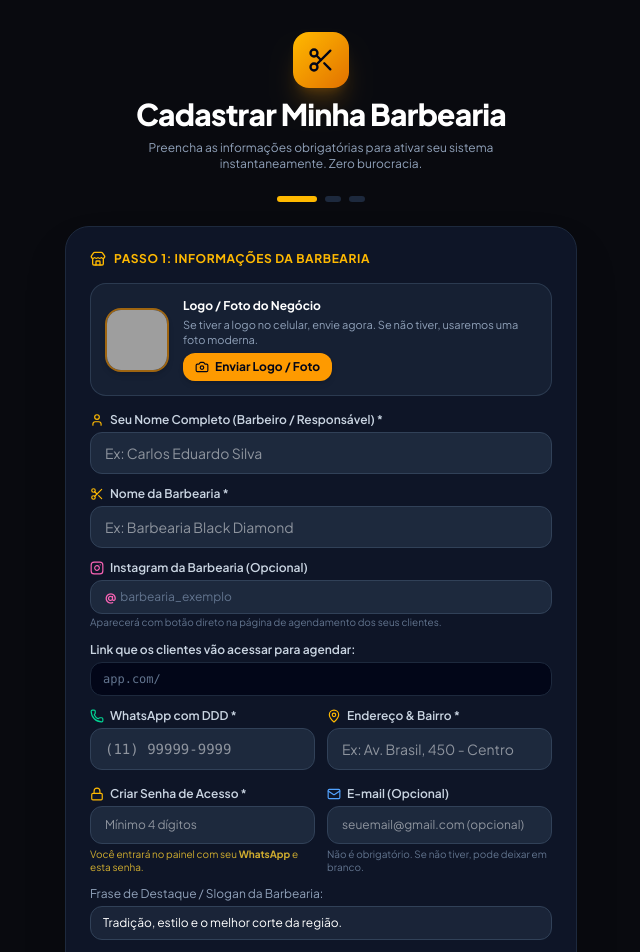
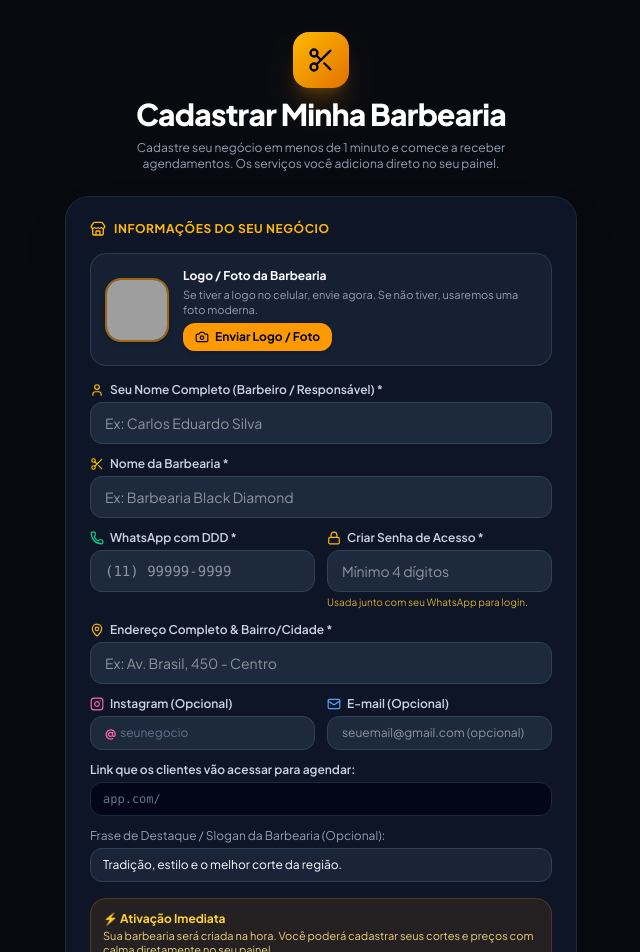
Before and after one commit to joao123-sketch/barbearia_app, a React (Vite) app: page /cadastro in a window 1280 px wide. Shown: the top 952 px of the page, without its empty margins (319-959 px from the left). Built offline with nearby package versions, Linux system fonts and the light colour scheme; grey boxes are pictures that could not be loaded.

Commit message:
feat: streamline onboarding by removing services step and adding empty state

```diff
--- a/src/components/AdminDashboard.tsx
+++ b/src/components/AdminDashboard.tsx
@@ -772,6 +772,26 @@ export const AdminDashboard: React.FC<AdminDashboardProps> = ({
               </button>
             </div>
 
+            {services.length === 0 ? (
+              <div className="p-8 rounded-3xl bg-slate-900/60 border border-dashed border-amber-500/30 text-center space-y-3">
+                <div className="w-12 h-12 rounded-2xl bg-amber-500/10 text-amber-400 flex items-center justify-center mx-auto">
+                  <Scissors className="w-6 h-6" />
+                </div>
+                <div>
+                  <h4 className="font-bold text-sm text-white">Nenhum serviço cadastrado ainda</h4>
+                  <p className="text-xs text-slate-400 mt-1 max-w-xs mx-auto">
+                    Adicione os serviços que você realiza (ex: Corte, Barba, Sobrancelha) com preços e tempos de duração para seus clientes agendarem.
+                  </p>
+                </div>
+                <button
+                  onClick={handleOpenAddService}
+                  className="px-4 py-2.5 rounded-xl bg-amber-500 hover:bg-amber-400 text-slate-950 font-bold text-xs inline-flex items-center gap-1.5 shadow-md shadow-amber-500/20 active:scale-95 transition-all cursor-pointer"
+                >
+                  <Plus className="w-4 h-4" />
+                  <span>Cadastrar Primeiro Serviço</span>
+                </button>
+              </div>
+            ) : (
               <div className="space-y-2.5">
                 {services.map((s) => (
                   <div
@@ -822,6 +842,7 @@ export const AdminDashboard: React.FC<AdminDashboardProps> = ({
                   </div>
                 ))}
               </div>
+            )}
           </div>
         )}
 
--- a/src/components/BarberOnboarding.tsx
+++ b/src/components/BarberOnboarding.tsx
@@ -3,11 +3,7 @@ import { useNavigate } from 'react-router-dom'
 import {
   Scissors,
   CheckCircle2,
-  Sparkles,
-  ArrowRight,
-  ArrowLeft,
   Store,
-  DollarSign,
   User,
   Mail,
   Lock,
@@ -16,7 +12,8 @@ import {
   Check,
   Copy,
   Camera,
-  Trash2
+  Trash2,
+  Sparkles
 } from 'lucide-react'
 import confetti from 'canvas-confetti'
 import type { Barbershop, Service } from '../types'
@@ -40,7 +37,7 @@ export const BarberOnboarding: React.FC<BarberOnboardingProps> = ({
   onRegisterBarbershop
 }) => {
   const navigate = useNavigate()
-  const [step, setStep] = useState<1 | 2 | 3>(1)
+  const [step, setStep] = useState<1 | 2>(1)
   const fileInputRef = useRef<HTMLInputElement>(null)
 
   // Dados do Barbeiro e Estabelecimento
@@ -59,13 +56,6 @@ export const BarberOnboarding: React.FC<BarberOnboardingProps> = ({
   const [hasCustomLogo, setHasCustomLogo] = useState(false)
 
   const [copiedLink, setCopiedLink] = useState(false)
-
-  // Serviços Iniciais
-  const [servicesList, setServicesList] = useState<Array<{ name: string; price: number; duration: number }>>([
-    { name: 'Corte Tradicional / Degradê', price: 40, duration: 35 },
-    { name: 'Barba Completa com Toalha Quente', price: 30, duration: 30 },
-    { name: 'Combo Cabelo + Barba', price: 65, duration: 60 }
-  ])
 
   // Gerar slug automaticamente ao digitar o nome da barbearia
   const handleNameChange = (e: React.ChangeEvent<HTMLInputElement>) => {
@@ -120,15 +110,10 @@ export const BarberOnboarding: React.FC<BarberOnboardingProps> = ({
     }
   }
 
-  const handlePriceChange = (index: number, newPrice: number) => {
-    const updated = [...servicesList]
-    updated[index].price = newPrice
-    setServicesList(updated)
-  }
+  // Conclusão e ativação imediata (cadastro direto sem serviços obrigatórios)
+  const handleFinishRegistration = (e: React.FormEvent) => {
+    e.preventDefault()
 
-  // Validação do Passo 1
-  const handleStep1Submit = (e: React.FormEvent) => {
-    e.preventDefault()
     if (!ownerName.trim()) {
       alert('Por favor, informe o seu nome completo.')
       return
@@ -141,25 +126,20 @@ export const BarberOnboarding: React.FC<BarberOnboardingProps> = ({
       alert('Por favor, informe um WhatsApp válido com DDD.')
       return
     }
+    if (!password.trim() || password.length < 4) {
+      alert('Por favor, crie uma senha de acesso com no mínimo 4 dígitos.')
+      return
+    }
     if (!address.trim()) {
       alert('Por favor, informe o endereço da barbearia.')
       return
     }
-    // E-mail é opcional: se preenchido, valida o formato
+    // E-mail opcional
     if (email.trim() && !email.includes('@')) {
       alert('Por favor, informe um e-mail válido ou deixe o campo em branco.')
       return
     }
-    if (!password.trim() || password.length < 4) {
-      alert('Por favor, crie uma senha de acesso com no mínimo 4 dígitos.')
-      return
-    }
 
-    setStep(2)
-  }
-
-  // Conclusão e ativação imediata
-  const handleFinish = () => {
     const newShopId = 'shop-' + Date.now()
     const nextDate = new Date()
     nextDate.setDate(nextDate.getDate() + 30)
@@ -196,20 +176,8 @@ export const BarberOnboarding: React.FC<BarberOnboardingProps> = ({
       blocked_dates: []
     }
 
-    const createdServices: Service[] = servicesList.map((s, idx) => ({
-      id: `serv-new-${idx}`,
-      barbershop_id: newShopId,
-      name: s.name,
-      description: 'Serviço profissional de alta precisão e qualidade.',
-      duration_minutes: s.duration,
-      price: s.price,
-      category: s.name.toLowerCase().includes('barba') && !s.name.toLowerCase().includes('combo')
-        ? 'barba'
-        : s.name.toLowerCase().includes('combo')
-        ? 'combo'
-        : 'cabelo',
-      active: true
-    }))
+    // Não cadastra serviços iniciais agora; o barbeiro cadastra diretamente no painel
+    const createdServices: Service[] = []
 
     // Salvar sessão do barbeiro (login com WhatsApp e Senha)
     localStorage.setItem('barber_current_user', JSON.stringify({
@@ -222,7 +190,7 @@ export const BarberOnboarding: React.FC<BarberOnboardingProps> = ({
     }))
 
     onRegisterBarbershop(newBarbershop, createdServices)
-    setStep(3)
+    setStep(2)
 
     try {
       confetti({
@@ -255,23 +223,16 @@ export const BarberOnboarding: React.FC<BarberOnboardingProps> = ({
             Cadastrar Minha Barbearia
           </h1>
           <p className="text-xs text-slate-400 max-w-sm mx-auto">
-            Preencha as informações obrigatórias para ativar seu sistema instantaneamente. Zero burocracia.
+            Cadastre seu negócio em menos de 1 minuto e comece a receber agendamentos. Os serviços você adiciona direto no seu painel.
           </p>
         </div>
 
-        {/* Indicador de Passos */}
-        <div className="flex items-center justify-center gap-2">
-          <div className={`h-1.5 rounded-full transition-all ${step >= 1 ? 'w-10 bg-amber-400' : 'w-4 bg-slate-800'}`} />
-          <div className={`h-1.5 rounded-full transition-all ${step >= 2 ? 'w-10 bg-amber-400' : 'w-4 bg-slate-800'}`} />
-          <div className={`h-1.5 rounded-full transition-all ${step === 3 ? 'w-10 bg-emerald-400' : 'w-4 bg-slate-800'}`} />
-        </div>
-
-        {/* ===================== PASSO 1: DADOS OBRIGATÓRIOS E LOGO ===================== */}
+        {/* ===================== PASSO 1: FORMULÁRIO COMPLETO & RÁPIDO ===================== */}
         {step === 1 && (
-          <form onSubmit={handleStep1Submit} className="p-6 rounded-3xl bg-slate-900/90 border border-slate-800 space-y-4 shadow-2xl">
+          <form onSubmit={handleFinishRegistration} className="p-6 rounded-3xl bg-slate-900/90 border border-slate-800 space-y-4 shadow-2xl">
             <div className="flex items-center gap-2 text-xs font-bold text-amber-400 uppercase tracking-wider">
               <Store className="w-4 h-4" />
-              <span>Passo 1: Informações da Barbearia</span>
+              <span>Informações do seu Negócio</span>
             </div>
 
             {/* FOTO / LOGO DO NEGÓCIO */}
@@ -287,7 +248,7 @@ export const BarberOnboarding: React.FC<BarberOnboardingProps> = ({
               <div className="flex-1 text-xs space-y-1">
                 <div className="flex items-center justify-between">
                   <span className="font-bold text-white text-xs">
-                    Logo / Foto do Negócio
+                    Logo / Foto da Barbearia
                   </span>
                   {hasCustomLogo && (
                     <button
@@ -358,25 +319,93 @@ export const BarberOnboarding: React.FC<BarberOnboardingProps> = ({
                 />
               </div>
 
-              {/* Instagram da Barbearia */}
+              <div className="grid grid-cols-1 sm:grid-cols-2 gap-3">
+                {/* WhatsApp */}
+                <div>
+                  <label className="block text-slate-300 font-semibold mb-1 flex items-center gap-1.5">
+                    <Phone className="w-3.5 h-3.5 text-emerald-400" />
+                    <span>WhatsApp com DDD *</span>
+                  </label>
+                  <input
+                    type="tel"
+                    required
+                    placeholder="(11) 99999-9999"
+                    value={phone}
+                    onChange={handlePhoneChange}
+                    className="w-full px-3.5 py-2.5 rounded-xl bg-slate-800 border border-slate-700 focus:border-amber-500 focus:outline-none text-white text-sm font-mono"
+                  />
+                </div>
+
+                {/* Senha de Acesso */}
+                <div>
+                  <label className="block text-slate-300 font-semibold mb-1 flex items-center gap-1.5">
+                    <Lock className="w-3.5 h-3.5 text-amber-400" />
+                    <span>Criar Senha de Acesso *</span>
+                  </label>
+                  <input
+                    type="password"
+                    required
+                    placeholder="Mínimo 4 dígitos"
+                    value={password}
+                    onChange={(e) => setPassword(e.target.value)}
+                    className="w-full px-3.5 py-2.5 rounded-xl bg-slate-800 border border-slate-700 focus:border-amber-500 focus:outline-none text-white text-sm"
+                  />
+                  <span className="text-[10px] text-amber-300/80 mt-1 block">
+                    Usada junto com seu WhatsApp para login.
+                  </span>
+                </div>
+              </div>
+
+              {/* Endereço */}
+              <div>
+                <label className="block text-slate-300 font-semibold mb-1 flex items-center gap-1.5">
+                  <MapPin className="w-3.5 h-3.5 text-amber-400" />
+                  <span>Endereço Completo & Bairro/Cidade *</span>
+                </label>
+                <input
+                  type="text"
+                  required
+                  placeholder="Ex: Av. Brasil, 450 - Centro"
+                  value={address}
+                  onChange={(e) => setAddress(e.target.value)}
+                  className="w-full px-3.5 py-2.5 rounded-xl bg-slate-800 border border-slate-700 focus:border-amber-500 focus:outline-none text-white text-sm"
+                />
+              </div>
+
+              {/* Instagram & E-mail (Opcionais) */}
+              <div className="grid grid-cols-1 sm:grid-cols-2 gap-3">
+                {/* Instagram */}
                 <div>
                   <label className="block text-slate-300 font-semibold mb-1 flex items-center gap-1.5">
                     <InstagramIcon className="w-3.5 h-3.5 text-pink-400" />
-                  <span>Instagram da Barbearia (Opcional)</span>
+                    <span>Instagram (Opcional)</span>
                   </label>
                   <div className="flex items-center px-3.5 py-2 rounded-xl bg-slate-800 border border-slate-700 focus-within:border-amber-500">
                     <span className="text-pink-400 font-bold mr-1">@</span>
                     <input
                       type="text"
-                    placeholder="barbearia_exemplo"
+                      placeholder="seunegocio"
                       value={instagram.replace('@', '')}
                       onChange={(e) => setInstagram(e.target.value)}
                       className="w-full bg-transparent text-white text-xs focus:outline-none placeholder-slate-500"
                     />
                   </div>
-                <span className="text-[10px] text-slate-500 mt-0.5 block">
-                  Aparecerá com botão direto na página de agendamento dos seus clientes.
-                </span>
+                </div>
+
+                {/* E-mail (Opcional) */}
+                <div>
+                  <label className="block text-slate-300 font-semibold mb-1 flex items-center gap-1.5">
+                    <Mail className="w-3.5 h-3.5 text-blue-400" />
+                    <span>E-mail (Opcional)</span>
+                  </label>
+                  <input
+                    type="email"
+                    placeholder="seuemail@gmail.com (opcional)"
+                    value={email}
+                    onChange={(e) => setEmail(e.target.value)}
+                    className="w-full px-3.5 py-2 rounded-xl bg-slate-800 border border-slate-700 focus:border-amber-500 focus:outline-none text-white text-xs"
+                  />
+                </div>
               </div>
 
               {/* Slug / Link personalizado */}
@@ -396,82 +425,10 @@ export const BarberOnboarding: React.FC<BarberOnboardingProps> = ({
                 </div>
               </div>
 
-              <div className="grid grid-cols-1 sm:grid-cols-2 gap-3">
-                {/* WhatsApp */}
-                <div>
-                  <label className="block text-slate-300 font-semibold mb-1 flex items-center gap-1.5">
-                    <Phone className="w-3.5 h-3.5 text-emerald-400" />
-                    <span>WhatsApp com DDD *</span>
-                  </label>
-                  <input
-                    type="tel"
-                    required
-                    placeholder="(11) 99999-9999"
-                    value={phone}
-                    onChange={handlePhoneChange}
-                    className="w-full px-3.5 py-2.5 rounded-xl bg-slate-800 border border-slate-700 focus:border-amber-500 focus:outline-none text-white text-sm font-mono"
-                  />
-                </div>
-
-                {/* Endereço */}
-                <div>
-                  <label className="block text-slate-300 font-semibold mb-1 flex items-center gap-1.5">
-                    <MapPin className="w-3.5 h-3.5 text-amber-400" />
-                    <span>Endereço & Bairro *</span>
-                  </label>
-                  <input
-                    type="text"
-                    required
-                    placeholder="Ex: Av. Brasil, 450 - Centro"
-                    value={address}
-                    onChange={(e) => setAddress(e.target.value)}
-                    className="w-full px-3.5 py-2.5 rounded-xl bg-slate-800 border border-slate-700 focus:border-amber-500 focus:outline-none text-white text-sm"
-                  />
-                </div>
-              </div>
-
-              {/* Senha e E-mail de Acesso */}
-              <div className="grid grid-cols-1 sm:grid-cols-2 gap-3 pt-1">
-                <div>
-                  <label className="block text-slate-300 font-semibold mb-1 flex items-center gap-1.5">
-                    <Lock className="w-3.5 h-3.5 text-amber-400" />
-                    <span>Criar Senha de Acesso *</span>
-                  </label>
-                  <input
-                    type="password"
-                    required
-                    placeholder="Mínimo 4 dígitos"
-                    value={password}
-                    onChange={(e) => setPassword(e.target.value)}
-                    className="w-full px-3.5 py-2.5 rounded-xl bg-slate-800 border border-slate-700 focus:border-amber-500 focus:outline-none text-white text-xs"
-                  />
-                  <span className="text-[10px] text-amber-300/80 mt-1 block">
-                    Você entrará no painel com seu <strong>WhatsApp</strong> e esta senha.
-                  </span>
-                </div>
-
-                <div>
-                  <label className="block text-slate-300 font-semibold mb-1 flex items-center gap-1.5">
-                    <Mail className="w-3.5 h-3.5 text-blue-400" />
-                    <span>E-mail (Opcional)</span>
-                  </label>
-                  <input
-                    type="email"
-                    placeholder="seuemail@gmail.com (opcional)"
-                    value={email}
-                    onChange={(e) => setEmail(e.target.value)}
-                    className="w-full px-3.5 py-2.5 rounded-xl bg-slate-800 border border-slate-700 focus:border-amber-500 focus:outline-none text-white text-xs"
-                  />
-                  <span className="text-[10px] text-slate-500 mt-1 block">
-                    Não é obrigatório. Se não tiver, pode deixar em branco.
-                  </span>
-                </div>
-              </div>
-
               {/* Slogan */}
               <div>
                 <label className="block text-slate-400 mb-1">
-                  Frase de Destaque / Slogan da Barbearia:
+                  Frase de Destaque / Slogan da Barbearia (Opcional):
                 </label>
                 <input
                   type="text"
@@ -482,12 +439,19 @@ export const BarberOnboarding: React.FC<BarberOnboardingProps> = ({
               </div>
             </div>
 
+            <div className="p-3 rounded-2xl bg-amber-500/10 border border-amber-500/20 text-xs text-amber-200/90">
+              <p className="font-bold text-amber-300">⚡ Ativação Imediata</p>
+              <p className="text-[11px] mt-0.5">
+                Sua barbearia será criada na hora. Você poderá cadastrar seus cortes e preços com calma diretamente no seu painel.
+              </p>
+            </div>
+
             <button
               type="submit"
-              className="w-full py-3.5 rounded-xl bg-gradient-to-r from-amber-500 to-amber-400 text-slate-950 font-black text-sm flex items-center justify-center gap-2 shadow-lg shadow-amber-500/20 active:scale-95 transition-all cursor-pointer"
+              className="w-full py-3.5 rounded-xl bg-gradient-to-r from-amber-500 to-amber-400 text-slate-950 font-black text-sm flex items-center justify-center gap-2 shadow-lg shadow-amber-500/25 active:scale-95 transition-all cursor-pointer"
             >
-              <span>Continuar para Serviços</span>
-              <ArrowRight className="w-4 h-4" />
+              <Sparkles className="w-4 h-4" />
+              <span>Concluir Cadastro & Acessar Painel</span>
             </button>
 
             <div className="text-center pt-1">
@@ -502,80 +466,20 @@ export const BarberOnboarding: React.FC<BarberOnboardingProps> = ({
           </form>
         )}
 
-        {/* ===================== PASSO 2: SERVIÇOS E PREÇOS ===================== */}
+        {/* ===================== PASSO 2: SUCESSO E LINK PRONTO ===================== */}
         {step === 2 && (
-          <div className="p-6 rounded-3xl bg-slate-900/90 border border-slate-800 space-y-4 shadow-2xl">
-            <div className="flex items-center justify-between">
-              <div className="flex items-center gap-2 text-xs font-bold text-amber-400 uppercase tracking-wider">
-                <DollarSign className="w-4 h-4" />
-                <span>Passo 2: Defina seus Valores Iniciais</span>
-              </div>
-              <button
-                onClick={() => setStep(1)}
-                className="text-slate-400 hover:text-white text-xs flex items-center gap-1 cursor-pointer"
-              >
-                <ArrowLeft className="w-3.5 h-3.5" />
-                <span>Voltar</span>
-              </button>
-            </div>
-
-            <p className="text-xs text-slate-400">
-              Ajuste os valores dos serviços mais comuns. Você poderá adicionar mais serviços e alterar preços a qualquer momento no seu painel.
-            </p>
-
-            <div className="space-y-3">
-              {servicesList.map((serv, index) => (
-                <div
-                  key={index}
-                  className="p-3.5 rounded-2xl bg-slate-800/90 border border-slate-700 flex items-center justify-between gap-3 text-xs"
-                >
-                  <div className="flex-1">
-                    <p className="font-bold text-white text-xs">{serv.name}</p>
-                    <p className="text-slate-400 text-[11px]">{serv.duration} minutos</p>
-                  </div>
-
-                  <div className="flex items-center gap-1.5 shrink-0">
-                    <span className="text-slate-400 font-bold">R$</span>
-                    <input
-                      type="number"
-                      step="1"
-                      value={serv.price}
-                      onChange={(e) => handlePriceChange(index, Number(e.target.value))}
-                      className="w-20 px-2.5 py-1.5 rounded-xl bg-slate-900 border border-slate-700 text-amber-300 font-black text-sm text-right focus:border-amber-500 focus:outline-none"
-                    />
-                  </div>
-                </div>
-              ))}
-            </div>
-
-            <div className="p-3 rounded-2xl bg-amber-500/10 border border-amber-500/20 text-xs text-amber-200/90">
-              <p className="font-bold text-amber-300">✅ Ativação Instantânea</p>
-              <p className="text-[11px] mt-0.5">
-                Ao clicar abaixo, sua barbearia é criada imediatamente e seu link já estará disponível para seus clientes agendarem.
-              </p>
-            </div>
-
-            <button
-              onClick={handleFinish}
-              className="w-full py-3.5 rounded-xl bg-gradient-to-r from-amber-500 to-amber-400 text-slate-950 font-black text-sm flex items-center justify-center gap-2 shadow-lg shadow-amber-500/25 active:scale-95 transition-all cursor-pointer"
-            >
-              <Sparkles className="w-4 h-4" />
-              <span>Concluir Cadastro & Acessar Sistema</span>
-            </button>
-          </div>
-        )}
-
-        {/* ===================== PASSO 3: SUCESSO E LINK PRONTO ===================== */}
-        {step === 3 && (
           <div className="p-6 rounded-3xl bg-slate-900/90 border border-emerald-500/40 text-center space-y-5 shadow-2xl">
             <div className="w-16 h-16 rounded-3xl bg-emerald-500/20 text-emerald-400 border border-emerald-500/40 flex items-center justify-center mx-auto shadow-2xl shadow-emerald-500/30">
               <CheckCircle2 className="w-10 h-10" />
             </div>
 
             <div>
-              <h2 className="text-xl font-black text-white">Barbearia Ativada com Sucesso!</h2>
+              <h2 className="text-xl font-black text-white">Barbearia Criada com Sucesso!</h2>
               <p className="text-xs text-slate-300 mt-1">
-                Parabéns, <strong>{ownerName}</strong>! A <strong>{shopName}</strong> já está cadastrada e o seu link público está no ar.
+                Parabéns, <strong>{ownerName}</strong>! A <strong>{shopName}</strong> já está ativa.
+              </p>
+              <p className="text-xs text-amber-400 font-semibold mt-1">
+                Agora acesse seu painel para cadastrar seus serviços e preços!
               </p>
             </div>
 
@@ -594,9 +498,6 @@ export const BarberOnboarding: React.FC<BarberOnboardingProps> = ({
                   <span>{copiedLink ? 'Copiado!' : 'Copiar'}</span>
                 </button>
               </div>
-              <p className="text-[10px] text-slate-500">
-                Divulgue esse link no seu WhatsApp, Instagram e cartões de visita.
-              </p>
             </div>
 
             <div className="space-y-2.5 pt-2">
@@ -604,14 +505,14 @@ export const BarberOnboarding: React.FC<BarberOnboardingProps> = ({
                 onClick={() => navigate('/admin')}
                 className="w-full py-3.5 rounded-xl bg-gradient-to-r from-amber-500 to-amber-400 text-slate-950 font-black text-sm shadow-lg shadow-amber-500/20 active:scale-95 transition-all cursor-pointer"
               >
-                Acessar Meu Painel Administrativo
+                Ir para o Painel e Cadastrar Serviços
               </button>
 
               <button
                 onClick={() => navigate(`/${slug}`)}
                 className="w-full py-2.5 rounded-xl bg-slate-800 hover:bg-slate-700 text-slate-300 font-semibold text-xs border border-slate-700 cursor-pointer"
               >
-                Testar Visualização do Cliente
+                Ver Página do Cliente
               </button>
             </div>
           </div>
--- a/src/components/BookingClientView.tsx
+++ b/src/components/BookingClientView.tsx
@@ -388,7 +388,13 @@ export const BookingClientView: React.FC<BookingClientViewProps> = ({
 
             {/* Lista de Serviços */}
             <div className="space-y-3">
-              {filteredServices.map((service) => {
+              {filteredServices.length === 0 ? (
+                <div className="p-8 rounded-3xl bg-slate-900/60 border border-dashed border-slate-800 text-center text-slate-400 text-xs space-y-1">
+                  <p className="font-bold text-white text-sm">Nenhum serviço disponível no momento</p>
+                  <p className="text-slate-400 text-xs">A barbearia está organizando os horários e serviços. Volte em breve!</p>
+                </div>
+              ) : (
+                filteredServices.map((service) => {
                   const isSelected = selectedServices.includes(service.id)
                   return (
                     <div
@@ -440,7 +446,7 @@ export const BookingClientView: React.FC<BookingClientViewProps> = ({
                     </div>
                   </div>
                 )
-              })}
+              }))}
             </div>
           </div>
         )}
```
Lines whose indentation alone changed are shown as unchanged.
